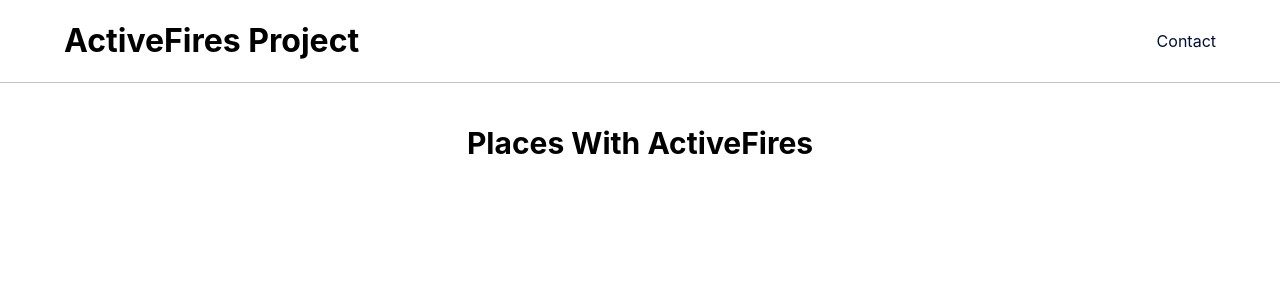
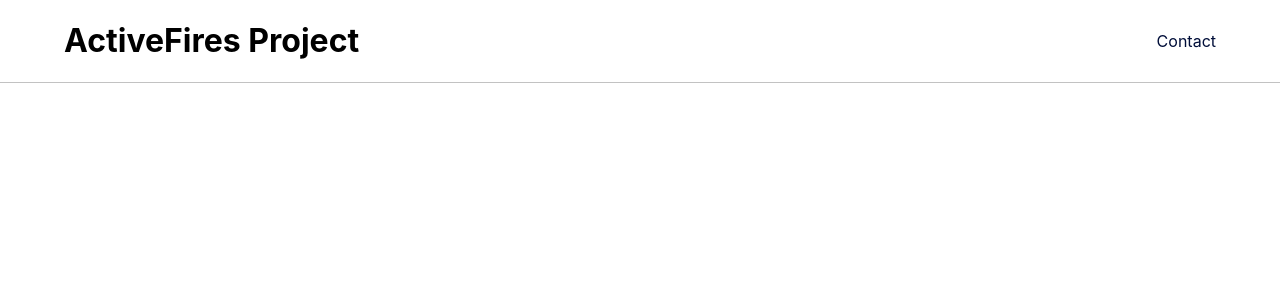
Before and after one commit to fonkwe/activefire, a React (Create React App) app: page / in a window 1280 px wide. Shown: the top 300 px of the page. Built offline with nearby package versions, Linux system fonts and the light colour scheme.

Commit message:
Remove component code from global css. It belongs in component css

```diff
--- a/src/app/index.css
+++ b/src/app/index.css
@@ -52,12 +52,3 @@
   color: #000e399d;
   transition-duration: 300ms;
 }
-.map-h2{
-  font-size: 30px;
-  text-align: center;
-}
-.Map-container{
-  margin-top: 100px;
-  width: 100%;
-  height: 100%;
-}
--- a/src/components/Header.tsx
+++ b/src/components/Header.tsx
@@ -2,8 +2,8 @@
 
 export default function Header() {
   return (
-    <div className="Map-container">
-    <h2 className="map-h2">Places With ActiveFires</h2>
+   <div>
+      <h2>Places With ActiveFires</h2>
    </div>
   )
 }
```
